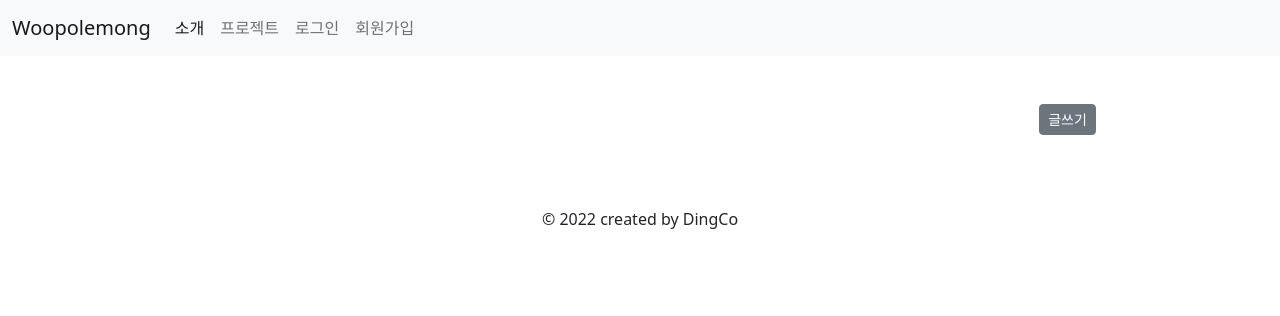
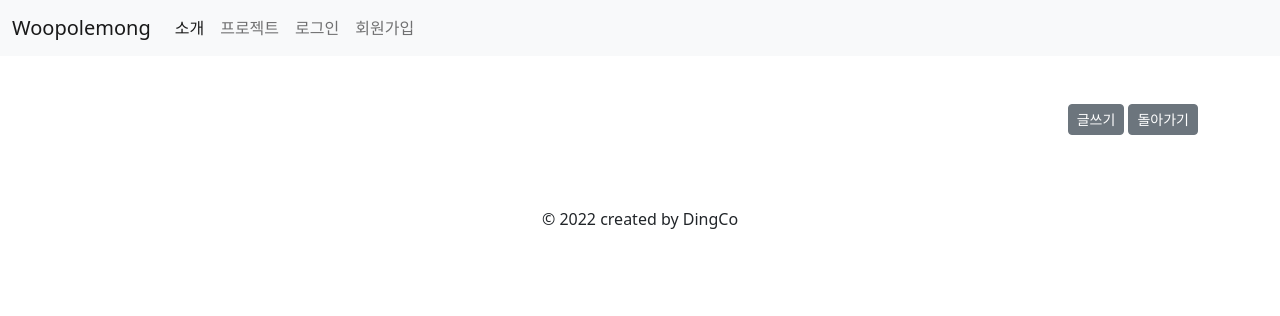
Before and after one commit to ssafy8th-python/woopolemong, a Django app: page /portfolios/projectlists in a window 1280 px wide. Shown: the top 316 px of the page. Run offline with Django 3.2, Linux system fonts and the light colour scheme; data that the repository does not hold is empty; some libraries are stand-ins or nearby versions.

Commit message:
프로젝트리스트수정

```diff
--- a/woopolemong_django/portfolios/templates/portfolios/projectlist.html
+++ b/woopolemong_django/portfolios/templates/portfolios/projectlist.html
@@ -11,8 +11,9 @@
     </div>
     <div class="col">
     </div>
-    <div class="col">
+    <div class="col" style="text-align:right;">
       <a href="{% url 'portfolios:create' %}" class="btn btn-secondary btn-sm">글쓰기</a>
+      <a href="{% url 'portfolios:index' %}" class="btn btn-secondary btn-sm">돌아가기</a>
     </div>
 
   </div>
```
